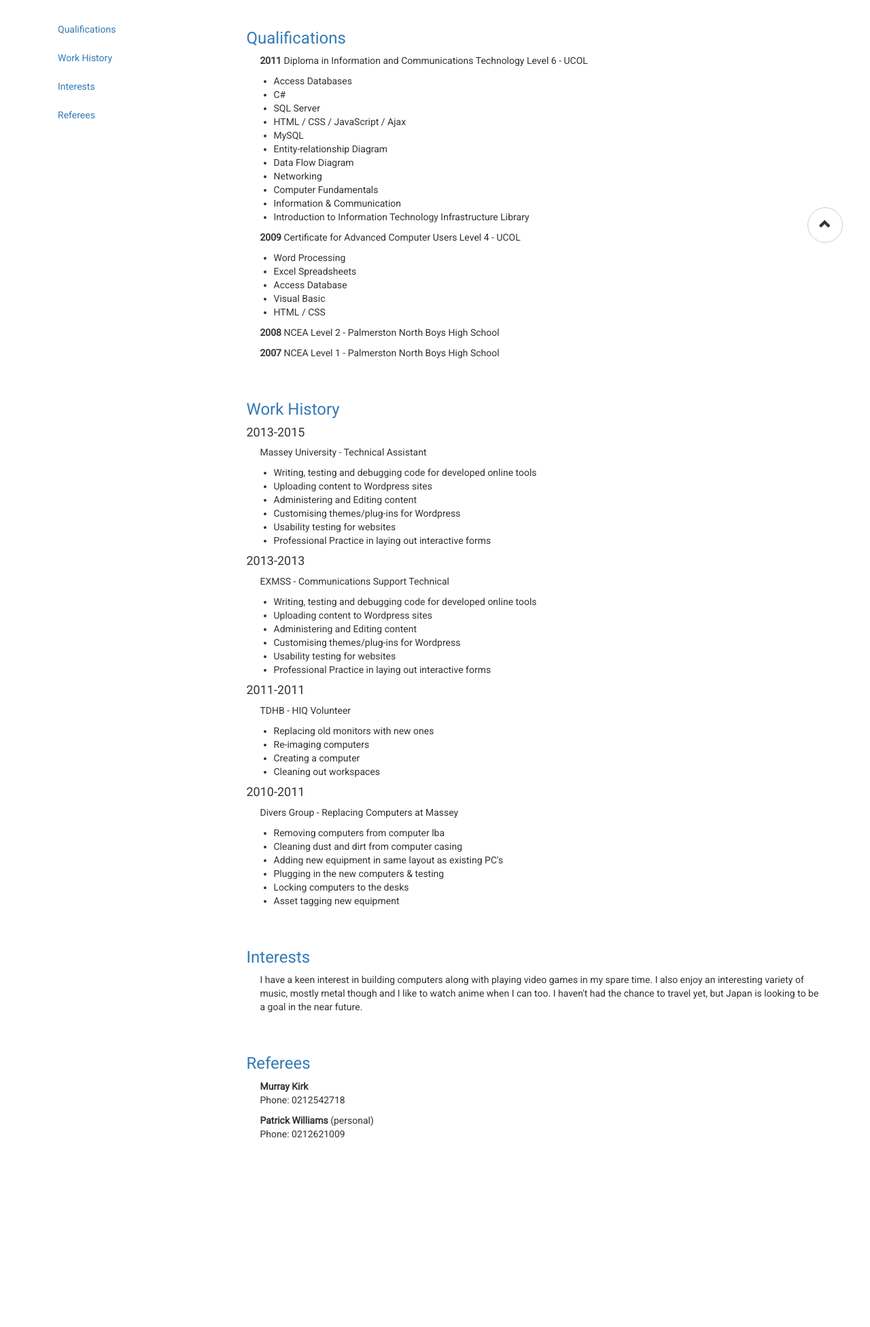
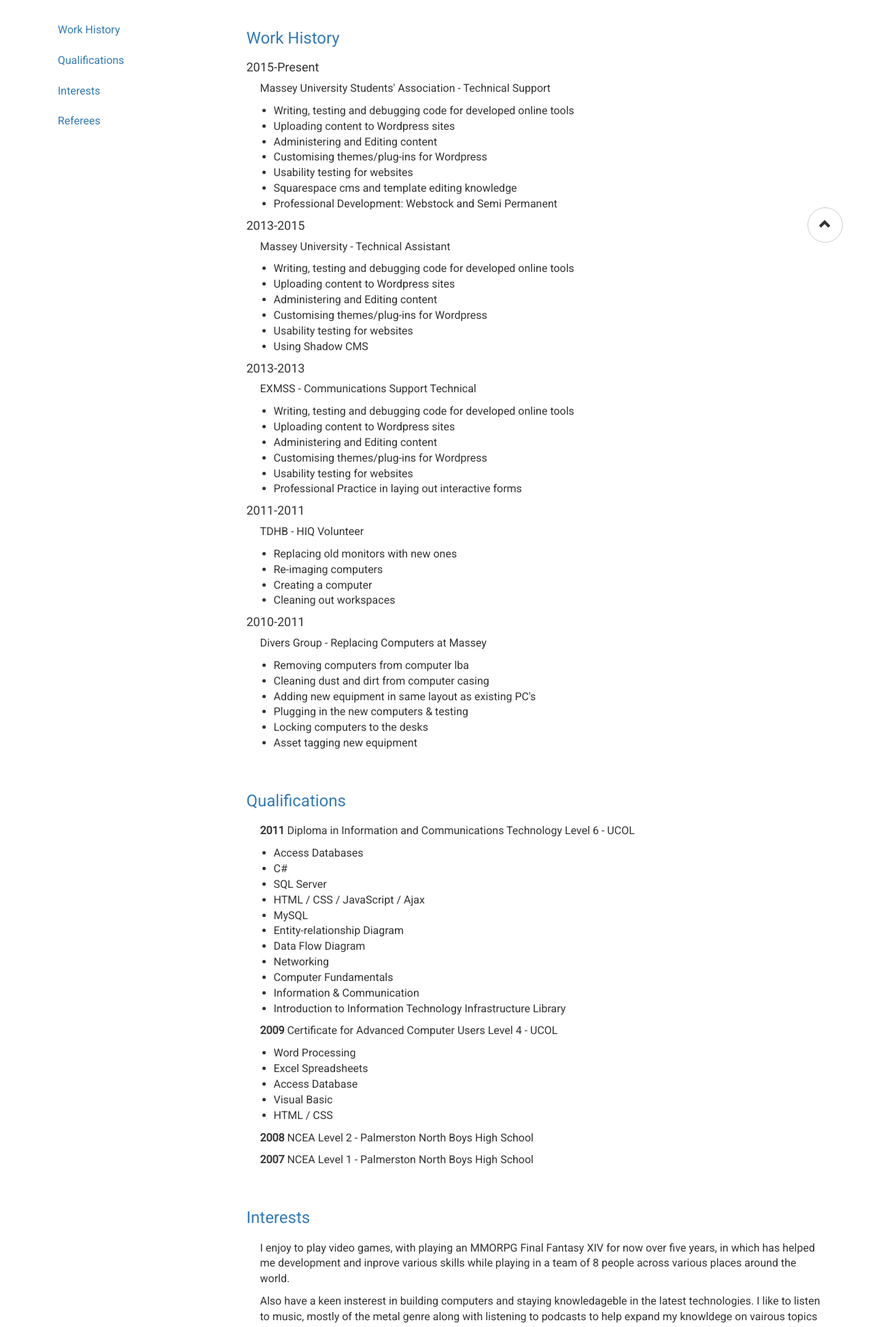
Before and after one commit to LazyContributor/cv, a plain HTML site: page index.html in a window 1280 px wide. Shown: the part 403-2355 px from the top of the page at 68% size. Before the commit the page ends 2271 px from the top, so only its background shows below. Drawn offline with nearby package versions, Linux system fonts and the light colour scheme.

Commit message:
Updated content to be relevant to 2018, with some layout tweaks.

```diff
--- a/index.html
+++ b/index.html
@@ -2,17 +2,17 @@
 <html lang="en">
 <head>
 	<meta charset="utf-8">
-	<title>CV - Chris Montgomery</title>
-	<meta name="description" content="Chris Montgomery CV">
+	<title>Chris Montgomery - Curriculum Vitae</title>
+	<meta name="description" content="Chris Montgomery Curriculum Vitae">
 	<meta name="author" content="Christopher Ryan Montgomery">
 	<link rel="stylesheet" href="https://maxcdn.bootstrapcdn.com/bootstrap/3.3.6/css/bootstrap.min.css" integrity="sha384-1q8mTJOASx8j1Au+a5WDVnPi2lkFfwwEAa8hDDdjZlpLegxhjVME1fgjWPGmkzs7" crossorigin="anonymous">
 	<link href='https://fonts.googleapis.com/css?family=Ubuntu|Roboto' rel='stylesheet' type='text/css'>
 	<style>
-	body { font-family: 'Roboto', sans-serif; color: #333}
+	body { font-family: 'Roboto', sans-serif; font-size: 16px; color: #333}
 	a:hover { text-decoration: none; }
 	h1 { font-size: 50px; text-transform: uppercase; letter-spacing:0.02em; }
 	h2 { font-size: 32px; letter-spacing:0.02em; margin-bottom: 40px;}
-	h3 { padding-top: 40px; }
+	h3 { padding-top: 40px; padding-bottom: 10px; }
 	p { padding-left: 20px; }
 	//ul { list-style-type: none; }
 
@@ -21,7 +21,7 @@
 	  color: #fff;
 	  text-align: center;
 	  font-family: 'Ubuntu', sans-serif;
-	  background: url(http://puu.sh/mC2C8/2049537aa0.png) no-repeat center center fixed;
+	  background: url("https://puu.sh/BMbwj/a8c5f11067.png") no-repeat center left fixed;
 	   -webkit-background-size: cover;
 	    -moz-background-size: cover;
 	    -o-background-size: cover;
@@ -57,22 +57,22 @@
 		<h2>Christopher Ryan Montgomery</h2>
 		<ul class="list-inline">
 			<li><span class="glyphicon glyphicon-earphone" aria-hidden="true"></span></li>
-			<li>02040011220</li>
+			<li>020 4001 1220</li>
 			<li><span class="glyphicon glyphicon-envelope" aria-hidden="true"></span></li>
 			<li><a href="mailto: chris.montgomery@hotmail.co.nz">chris.montgomery@hotmail.co.nz</a></li>
 		<ul>
 		<ul class="list-inline">
 			<li><span class="glyphicon glyphicon-home" aria-hidden="true"></span></li>
-			<li>5 St Johns Avenue, Palmerston North 4414</li>
+			<li>9A Howe Street, Foxton 4814</li>
 		<ul>
 	</div>
 	<div class="container">
 		<div class="row">
 			<div class="col-md-3 hidden-print" >
-				<div data-spy="affix" data-offset-top="260">
+				<div data-spy="affix" data-offset-top="340">
 					<ul class="nav nav-pills nav-stacked sidebar">
+						<li role="presentation"><a href="#history">Work History</a></li>
 						<li role="presentation"><a href="#qualifications">Qualifications</a></li>
-						<li role="presentation"><a href="#history">Work History</a></li>
 						<li role="presentation"><a href="#interests">Interests</a></li>
 						<li role="presentation"><a href="#referees">Referees</a></li>
 					</ul>
@@ -80,38 +80,19 @@
 			</div>
 			<div class="col-md-9">
 
-				<a name="qualifications"><h3>Qualifications</h3></a>
+				<a name="history"><h3>Work History</h3></a>
 
-				<p><strong>2011</strong> Diploma in Information and Communications Technology Level 6 - UCOL</p>
+				<h4>2015-Present</h4>
+				<p>Massey University Students' Association - Technical Support</p>
 				<ul>
-					<li>Access Databases</li>
-					<li>C#</li>
-					<li>SQL Server</li>
-					<li>HTML / CSS / JavaScript / Ajax</li>
-					<li>MySQL</li>
-					<li>Entity-relationship Diagram</li>
-					<li>Data Flow Diagram</li>
-					<li>Networking</li>
-					<li>Computer Fundamentals</li>
-					<li>Information & Communication</li>
-					<li>Introduction to Information Technology Infrastructure Library</li>
+					<li>Writing, testing and debugging code for developed online tools</li>
+					<li>Uploading content to Wordpress sites</li>
+					<li>Administering and Editing content</li>
+					<li>Customising themes/plug-ins for Wordpress</li>
+					<li>Usability testing for websites</li>
+					<li>Squarespace cms and template editing knowledge</li>
+					<li>Professional Development: Webstock and Semi Permanent</li>
 				</ul>
-
-				<p><strong>2009</strong> Certificate for Advanced Computer Users Level 4 - UCOL</p>
-				<ul>
-					<li>Word Processing</li>
-					<li>Excel Spreadsheets</li>
-					<li>Access Database</li>
-					<li>Visual Basic</li>
-					<li>HTML / CSS</li>
-				</ul>
-
-				<p><strong>2008</strong> NCEA Level 2 - Palmerston North Boys High School</p>
-
-				<p><strong>2007</strong> NCEA Level 1 - Palmerston North Boys High School</p>
-
-
-				<a name="history"><h3>Work History</h3></a>
 
 				<h4>2013-2015</h4>
 				<p>Massey University - Technical Assistant</p>
@@ -121,7 +102,7 @@
 					<li>Administering and Editing content</li>
 					<li>Customising themes/plug-ins for Wordpress</li>
 					<li>Usability testing for websites</li>
-					<li>Professional Practice in laying out interactive forms</li>
+					<li>Using Shadow CMS</li>
 				</ul>
 
 				<h4>2013-2013</h4>
@@ -155,15 +136,46 @@
 					<li>Asset tagging new equipment</li>
 				</ul>
 
+				<a name="qualifications"><h3>Qualifications</h3></a>
+
+				<p><strong>2011</strong> Diploma in Information and Communications Technology Level 6 - UCOL</p>
+				<ul>
+					<li>Access Databases</li>
+					<li>C#</li>
+					<li>SQL Server</li>
+					<li>HTML / CSS / JavaScript / Ajax</li>
+					<li>MySQL</li>
+					<li>Entity-relationship Diagram</li>
+					<li>Data Flow Diagram</li>
+					<li>Networking</li>
+					<li>Computer Fundamentals</li>
+					<li>Information & Communication</li>
+					<li>Introduction to Information Technology Infrastructure Library</li>
+				</ul>
+
+				<p><strong>2009</strong> Certificate for Advanced Computer Users Level 4 - UCOL</p>
+				<ul>
+					<li>Word Processing</li>
+					<li>Excel Spreadsheets</li>
+					<li>Access Database</li>
+					<li>Visual Basic</li>
+					<li>HTML / CSS</li>
+				</ul>
+
+				<p><strong>2008</strong> NCEA Level 2 - Palmerston North Boys High School</p>
+
+				<p><strong>2007</strong> NCEA Level 1 - Palmerston North Boys High School</p>
+
 				<a name="Interests"><h3>Interests</h3></a>
-				<p>I have a keen interest in building computers along with playing video games in my spare time. I also enjoy an interesting variety of music, mostly metal though and I like to watch anime when I can too. I haven't had the chance to travel yet, but Japan is looking to be a goal in the near future.</p>
+				<p>I enjoy to play video games, with playing an MMORPG Final Fantasy XIV for now over five years, in which has helped me development and inprove various skills while playing in a team of 8 people across various places around the world.</p>
+				<p>Also have a keen insterest in building computers and staying knowledageble in the latest technologies.  I like to listen to music, mostly of the metal genre along with listening to podcasts to help expand my knowldege on vairous topics</p>
 
 				<a name="referees"><h3>Referees</h3></a>
 				<p><strong>Murray Kirk</strong><br />
-				Phone: 0212542718</p>
+				Phone: 021 254 2718</p>
 
-				<p><strong>Patrick Williams</strong> (personal)<br />
-				Phone: 0212621009</p>
+				<p><strong>Phil King</strong> (personal)<br />
+				Phone: 020 4002 6394</p>
 			</div> <!-- column 9 end -->
 		</div> <!-- row end -->
 	</div> <!-- container end -->
```
